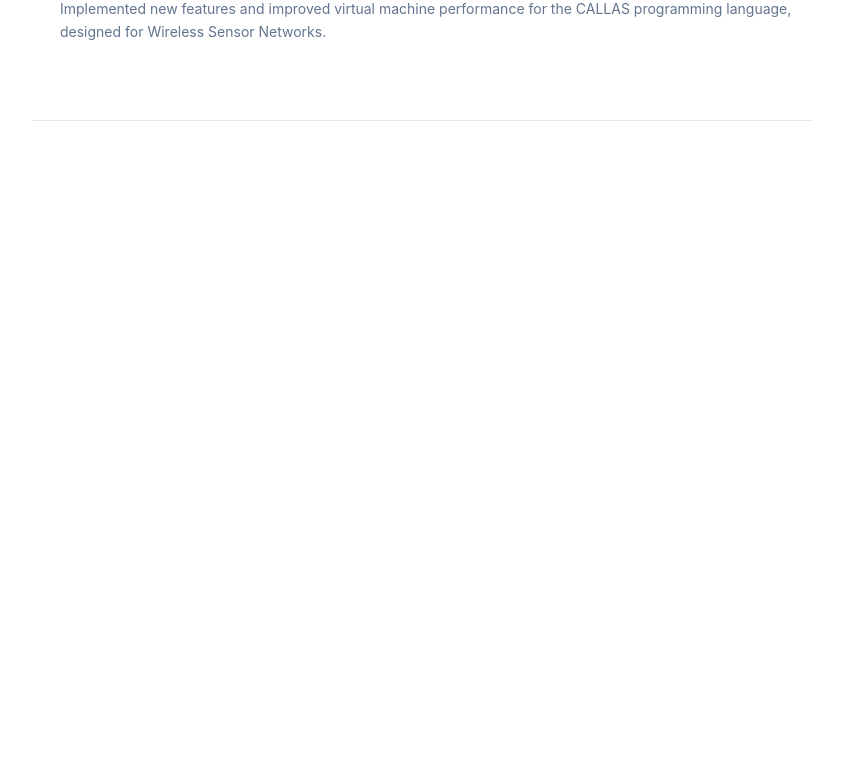
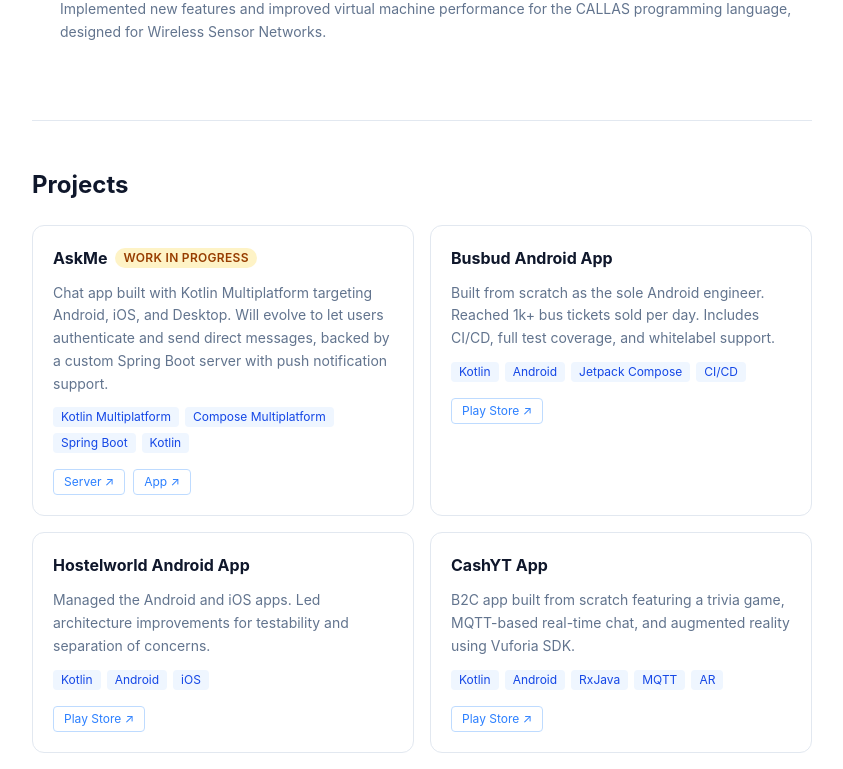
Before and after one commit to ruimendesM/ruimendesdev-site, a React (Vite) app: page / in a window 1280 px wide. Shown: the part 1340-2109 px from the top of the page, without its empty margins (200-1043 px from the left). Before the commit the page ends 1493 px from the top, so only its background shows below. Built offline with nearby package versions, Linux system fonts and the light colour scheme.

Commit message:
feat: add Projects section with cards

```diff
--- a/src/App.tsx
+++ b/src/App.tsx
@@ -2,6 +2,7 @@
 import Sidebar from './components/Sidebar'
 import About from './components/sections/About'
 import Career from './components/sections/Career'
+import Projects from './components/sections/Projects'
 
 export default function App() {
   const [activeSection, setActiveSection] = useState('about')
@@ -20,6 +21,7 @@
       <main className="flex-1 px-10 py-8 max-w-[860px] pt-20 md:pt-8">
         <About />
         <Career />
+        <Projects />
       </main>
     </div>
   )
--- /dev/null
+++ b/src/components/sections/ProjectCard.tsx
@@ -0,0 +1,43 @@
+import { Project } from '../../data/projects'
+
+interface Props {
+  project: Project;
+}
+
+export default function ProjectCard({ project }: Props) {
+  return (
+    <div className="border border-slate-200 rounded-xl p-5 bg-white flex flex-col gap-3">
+      <div className="flex items-center gap-2 flex-wrap">
+        <h3 className="text-base font-bold text-slate-900">{project.name}</h3>
+        {project.wip && (
+          <span className="text-xs bg-amber-100 text-amber-800 px-2 py-0.5 rounded-full font-semibold uppercase tracking-wide">
+            Work in Progress
+          </span>
+        )}
+      </div>
+      <p className="text-sm text-slate-500 leading-relaxed">{project.description}</p>
+      <div className="flex flex-wrap gap-1.5">
+        {project.tags.map((tag) => (
+          <span key={tag} className="text-xs bg-blue-50 text-blue-700 px-2 py-0.5 rounded">
+            {tag}
+          </span>
+        ))}
+      </div>
+      {project.links && project.links.length > 0 && (
+        <div className="flex flex-wrap gap-2 mt-1">
+          {project.links.map((link) => (
+            <a
+              key={link.url}
+              href={link.url}
+              target="_blank"
+              rel="noopener noreferrer"
+              className="text-xs text-blue-500 border border-blue-200 px-2.5 py-1 rounded no-underline hover:bg-blue-50 transition-colors"
+            >
+              {link.label} ↗
+            </a>
+          ))}
+        </div>
+      )}
+    </div>
+  )
+}
--- /dev/null
+++ b/src/components/sections/Projects.tsx
@@ -0,0 +1,15 @@
+import { projects } from '../../data/projects'
+import ProjectCard from './ProjectCard'
+
+export default function Projects() {
+  return (
+    <section id="projects" className="py-12 border-b border-slate-200">
+      <h2 className="text-2xl font-bold text-slate-900 mb-6">Projects</h2>
+      <div className="grid grid-cols-1 sm:grid-cols-2 gap-4">
+        {projects.map((project) => (
+          <ProjectCard key={project.name} project={project} />
+        ))}
+      </div>
+    </section>
+  )
+}
```
Also changed, not shown: 1 other file (tests, documents, lock files or other folders).
